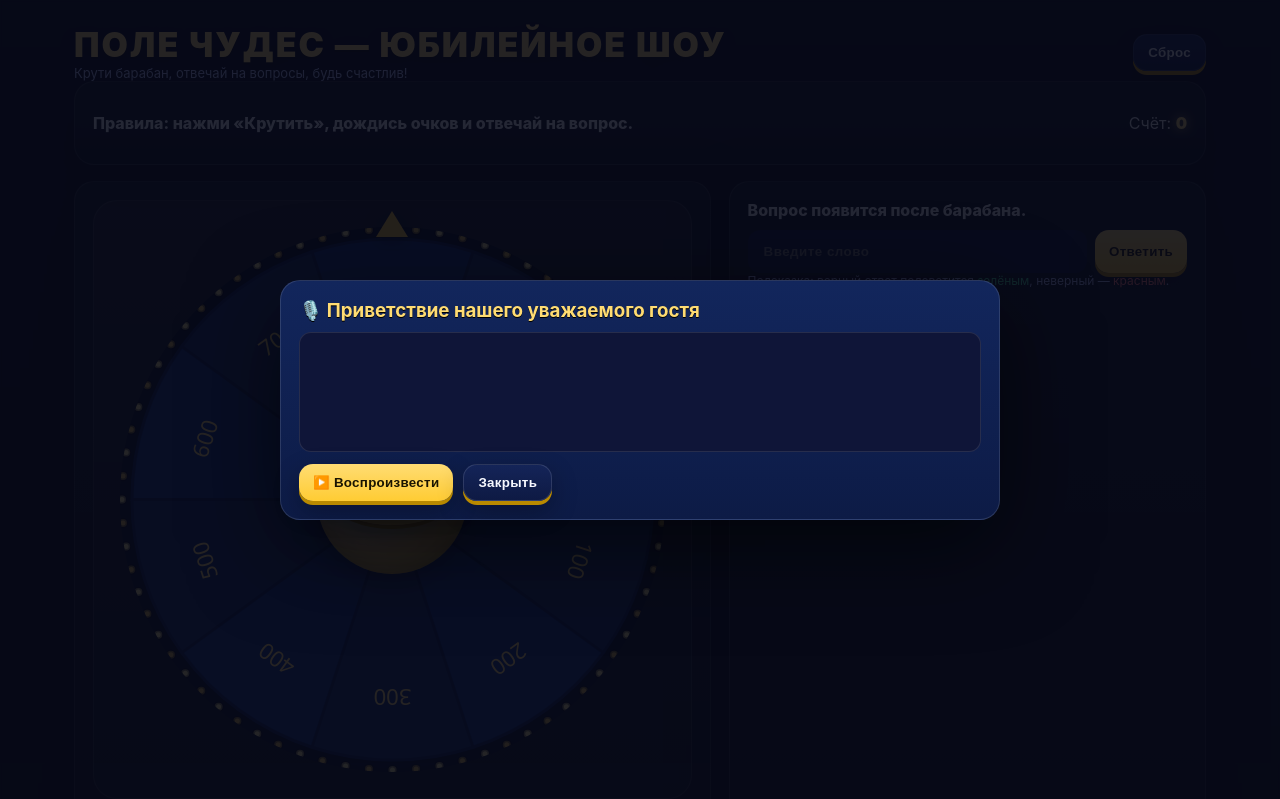
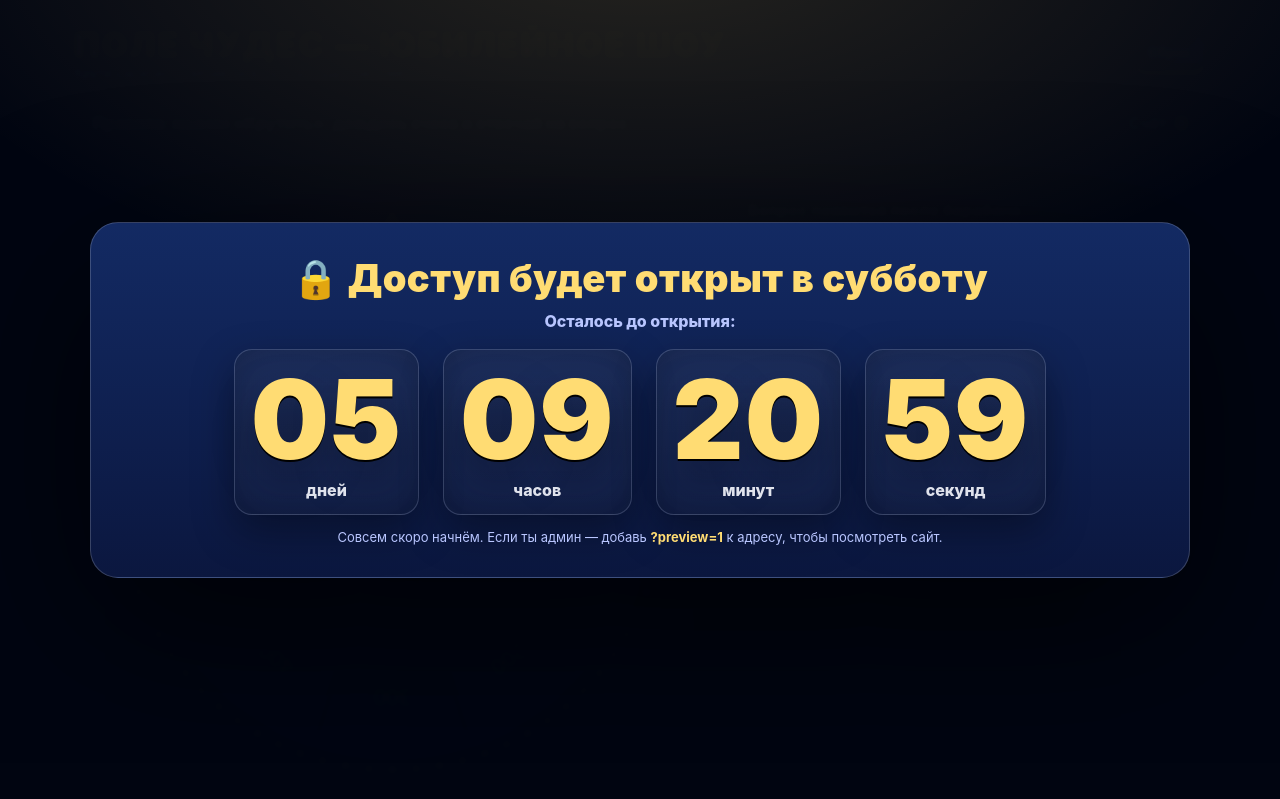
Before and after one commit to Kvetkhub/Nastyni25let, a plain HTML site: page index.html in a window 1280 px wide. Shown: the top 799 px of the page. Drawn offline with Linux system fonts and the light colour scheme.

Commit message:
Update index.html

```diff
--- a/index.html
+++ b/index.html
@@ -110,6 +110,42 @@
     .end-title{margin:0 0 10px; font-size:clamp(28px,5vw,44px); color:var(--gold); font-weight:900}
     .end-text{font-weight:800; color:var(--ink); opacity:.95; margin-bottom:16px}
     .end-btn{font-size:20px; padding:16px 24px; border-radius:16px}
+
+    /* ===== Countdown GATE (overlay) ===== */
+    .gate{
+      position:fixed; inset:0; z-index:5000;
+      display:none; place-items:center;
+      background:radial-gradient(1200px 600px at 50% -10%, rgba(255,220,115,.15), transparent 65%), rgba(2,6,18,.94);
+      backdrop-filter:saturate(1.1) blur(2px);
+    }
+    .gate.show{display:grid}
+    .gcard{
+      width:min(1100px,96vw); text-align:center; padding:32px 24px; border-radius:28px;
+      background:linear-gradient(180deg,#132a63,#0b173f);
+      border:1px solid rgba(255,255,255,.18);
+      box-shadow:0 50px 160px rgba(0,0,0,.65)
+    }
+    .gtitle{margin:0 0 10px; font-size:clamp(26px,4.5vw,38px); color:var(--gold); font-weight:900; letter-spacing:.4px}
+    .gsub{margin:0 0 18px; color:var(--muted); font-weight:800}
+    .clock{
+      display:flex; justify-content:center; gap:min(24px,3vw); flex-wrap:wrap;
+      margin:10px 0 4px;
+    }
+    .tick{
+      min-width:150px; padding:14px 16px; border-radius:18px;
+      background:linear-gradient(180deg, rgba(255,255,255,.06), rgba(255,255,255,.03));
+      border:1px solid rgba(255,255,255,.14);
+      box-shadow:inset 0 0 40px rgba(0,0,0,.25), 0 16px 40px rgba(0,0,0,.35);
+    }
+    .num{
+      font-weight:900; line-height:1; letter-spacing:1px;
+      font-size:clamp(40px, 10vw, 110px);
+      color:var(--gold);
+      text-shadow:0 2px 0 #000, 0 18px 40px rgba(0,0,0,.35);
+    }
+    .lbl{opacity:.9; font-weight:800; margin-top:6px}
+    .gfoot{margin-top:14px; font-size:13px; color:var(--muted)}
+    .gfoot b{color:var(--gold)}
   </style>
 </head>
 <body>
@@ -223,6 +259,21 @@
       <h3 class="end-title">🎁 Подарок от мамы и брата уже в пути!</h3>
       <div class="end-text">Спасибо за игру! Остался последний штрих — финальное поздравление.</div>
       <button id="endFinish" class="btn end-btn">Завершить игру</button>
+    </div>
+  </div>
+
+  <!-- ===== Countdown overlay (GATE) ===== -->
+  <div id="gate" class="gate" aria-hidden="true">
+    <div class="gcard">
+      <h3 class="gtitle">🔒 Доступ будет открыт в субботу</h3>
+      <p class="gsub">Осталось до открытия:</p>
+      <div class="clock" id="clock">
+        <div class="tick"><div class="num" id="d">00</div><div class="lbl">дней</div></div>
+        <div class="tick"><div class="num" id="h">00</div><div class="lbl">часов</div></div>
+        <div class="tick"><div class="num" id="m">00</div><div class="lbl">минут</div></div>
+        <div class="tick"><div class="num" id="s">00</div><div class="lbl">секунд</div></div>
+      </div>
+      <div class="gfoot">Совсем скоро начнём. Если ты админ — добавь <b>?preview=1</b> к адресу, чтобы посмотреть сайт.</div>
     </div>
   </div>
 
@@ -697,6 +748,73 @@
       endModal.classList.remove('show'); endModal.setAttribute('aria-hidden','true');
       openFinalCongratsVideo();
     });
+
+    // ====== COUNTDOWN LOGIC ======
+    (function setupGate(){
+      const url = new URL(window.location.href);
+      const previewBypass = url.searchParams.get('preview') === '1';
+      const gate = document.getElementById('gate');
+      if(!gate) return;
+
+      // Настройка цели: ближайшая СУББОТА 19:00 локального времени
+      const targetHour = 19, targetMinute = 0;
+
+      function getNextSaturdayAt(h=19, m=0){
+        const now = new Date();
+        const day = now.getDay(); // 0=Sun ... 6=Sat
+        let diff = (6 - day + 7) % 7; // до субботы
+        let candidate = new Date(now.getFullYear(), now.getMonth(), now.getDate() + diff, h, m, 0, 0);
+        if (candidate <= now) {
+          candidate = new Date(now.getFullYear(), now.getMonth(), now.getDate() + diff + 7, h, m, 0, 0);
+        }
+        return candidate;
+      }
+
+      const target = getNextSaturdayAt(targetHour, targetMinute);
+
+      function updateClock(){
+        const now = new Date();
+        const remain = target - now;
+        if (remain <= 0){
+          // Время пришло — скрываем оверлей
+          gate.classList.remove('show');
+          gate.setAttribute('aria-hidden','true');
+          clearInterval(tid);
+          return;
+        }
+        const s = Math.floor(remain/1000) % 60;
+        const m = Math.floor(remain/1000/60) % 60;
+        const h = Math.floor(remain/1000/60/60) % 24;
+        const d = Math.floor(remain/1000/60/60/24);
+
+        const dd = document.getElementById('d');
+        const hh = document.getElementById('h');
+        const mm = document.getElementById('m');
+        const ss = document.getElementById('s');
+        if(dd) dd.textContent = String(d).padStart(2,'0');
+        if(hh) hh.textContent = String(h).padStart(2,'0');
+        if(mm) mm.textContent = String(m).padStart(2,'0');
+        if(ss) ss.textContent = String(s).padStart(2,'0');
+      }
+
+      if (previewBypass){
+        // Админ-просмотр — не показываем
+        gate.classList.remove('show');
+        gate.setAttribute('aria-hidden','true');
+        return;
+      }
+
+      // Если сейчас раньше цели — показываем и запускаем тик
+      if (new Date() < target){
+        gate.classList.add('show');
+        gate.setAttribute('aria-hidden','false');
+        updateClock();
+        var tid = setInterval(updateClock, 1000);
+      } else {
+        gate.classList.remove('show');
+        gate.setAttribute('aria-hidden','true');
+      }
+    })();
   </script>
 
   <!-- Netlify capture form (hidden, must be in static HTML) -->
@@ -711,3 +829,6 @@
   </form>
 </body>
 </html>
+
+</body>
+</html>
```
